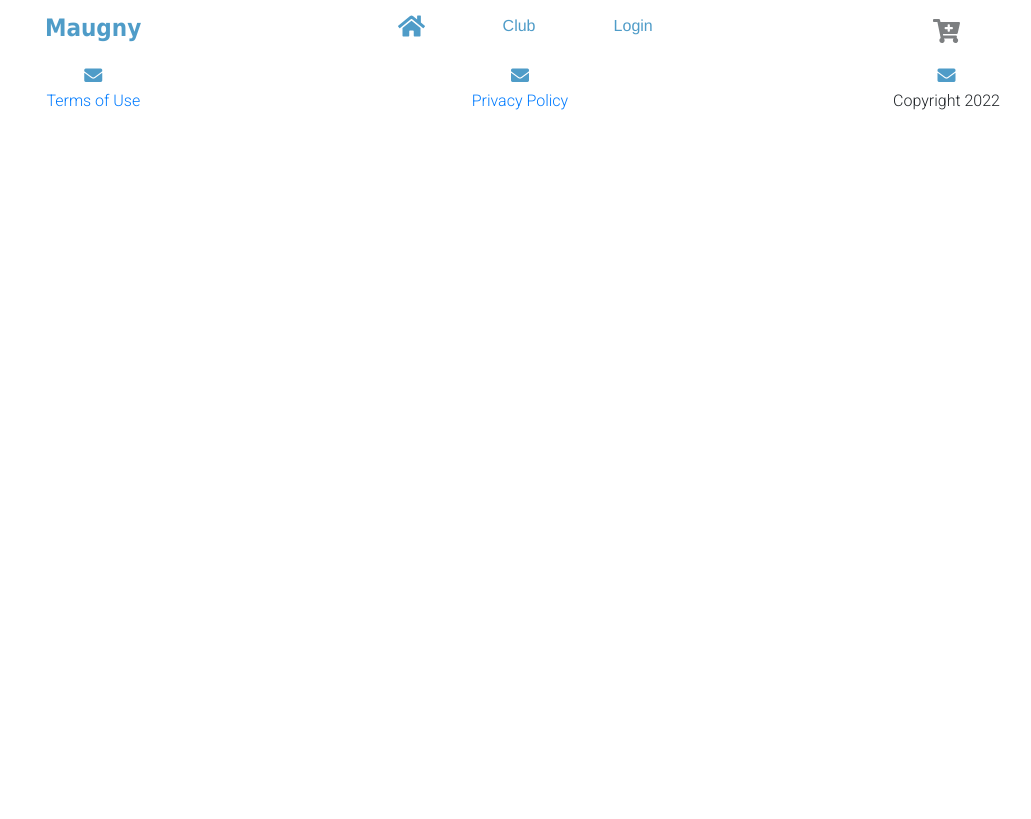
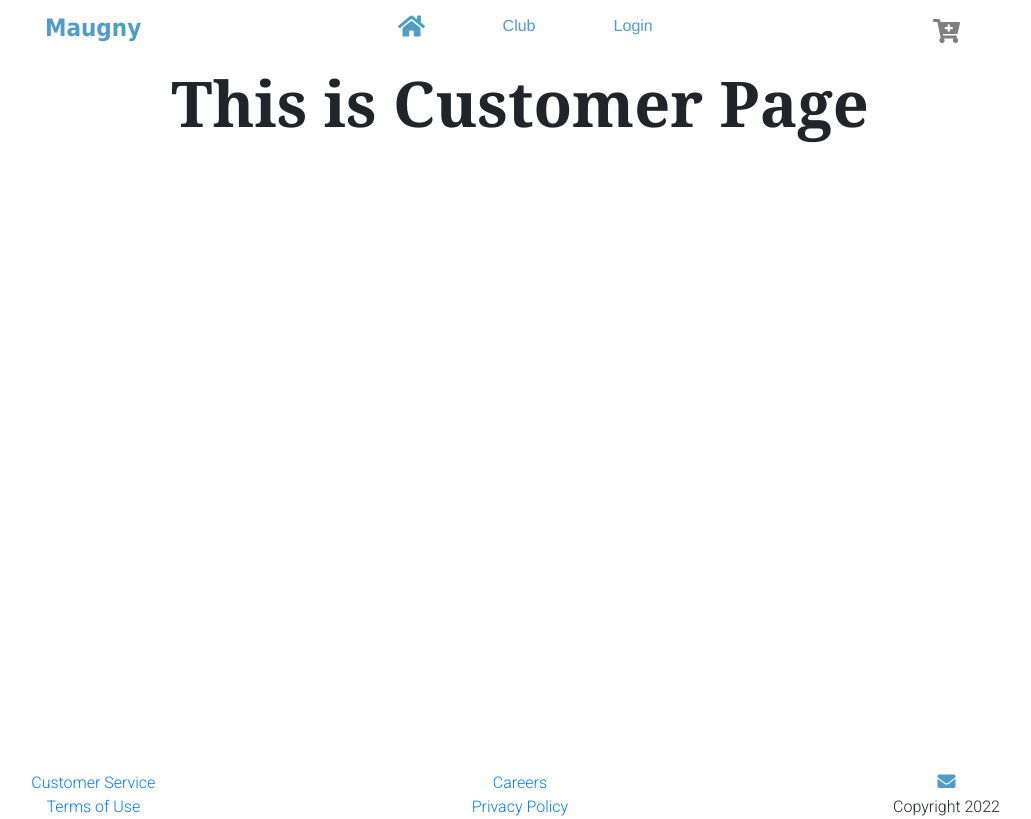
Before and after one commit to JohnyMatharu/maugny.com, a React (Create React App) app: page /customerPage in a window 1280 px wide. Shown: the whole page, without its empty margins (120-1151 px from the left). Built offline with nearby package versions, Linux system fonts and the light colour scheme.

Commit message:
Task-Nav and Footer accordin to design including links

```diff
--- a/src/App.js
+++ b/src/App.js
@@ -7,6 +7,8 @@
 import clubPage from './pages/clubPage';
 import loginPage from './pages/loginPage';
 import checkoutPage from './pages/checkoutPage';
+import careerPage from './pages/careerPage';
+import customerPage from './pages/customerPage';
 import Footer from './components/footer';
 import { Link } from 'react-router-dom';
 import { NavLink } from 'react-router-dom';
@@ -149,6 +151,10 @@
 
           <Route path="checkoutPage" element={checkoutPage} />
 
+          <Route path="careerPage" element={careerPage} />
+
+          <Route path="customerPage" element={customerPage} />
+
       </Routes>
       <Footer></Footer>
       </Router>
--- a/src/components/footer.jsx
+++ b/src/components/footer.jsx
@@ -1,22 +1,37 @@
 import './footer.css';
+import React, { Component } from 'react';
+import { BrowserRouter as Router, Route, Routes } from 'react-router-dom';
+import { Link } from 'react-router-dom';
+import { NavLink } from 'react-router-dom';
+//import { withRouter } from "react-router-dom";
+// import the library
+
+import { faClub } from '@fortawesome/free-solid-svg-icons';
+import { FontAwesomeIcon } from '@fortawesome/react-fontawesome';
+
 
 export default function Footer() {
     return (
+
+
         <div id = "footer">
 
        {/* this is div above 1st level start */}
        <div id = "firstLevel">
 
-       <div class= "space" id = "Mail">
-       <a href='mailto: jaani.matharu@gmail.com'><i class="fas fa-envelope" style={{ fontSize: '18px' }}></i></a>
-       </div>
 
 
+
+         {/* <FontAwesomeIcon icon={faHome} style={{ fontSize: '24px' }}/> */}
+
 <div class= "space" id = "Mail">
-<a href='mailto: jaani.matharu@gmail.com'><i class="fas fa-envelope" style={{ fontSize: '18px' }}></i></a>
+<Link to="/customerPage">Customer Service</Link>
 </div>
 
 
+       <div class= "space" id = "Mail">
+       <Link to="/careerPage">Careers</Link>
+       </div>
 
 
        <div class= "space" id = "Mail">
@@ -24,34 +39,31 @@
        </div>
 
 
-
        </div>
 {/* this is div above 1st level end */}
+
 
 {/* this is div below second level beginning*/}
 <div id = "secondLevel">
 
-       <div class= "space" id = "Facebook">
-
+       <div class= "space" id = "Term">
 
      {/* <br> */}
        {/* </br> */}
        {/* <br> */}
        {/* </br> */}
-       <a href='https://www.facebook.com/GoHelpPal/'>Terms of Use</a>
-
-
-
-
+       <Link to="">Terms of Use</Link>
 
        </div>
-       <div class= "space" id ="Linkedin">
+
+       <div class= "space" id ="Privacy">
 
        {/* <br> */}
        {/* </br> */}
        {/* <br> */}
        {/* </br> */}
-       <a href='https://www.linkedin.com/in/johny-matharu-0b0973115/'>Privacy Policy</a>
+
+       <Link to="">Privacy Policy</Link>
 
        </div>
        <div class= "space" id ="Github">
@@ -69,6 +81,7 @@
 
 {/* this is end of main footer div */}
         </div>
+
     )
 }
 
```
